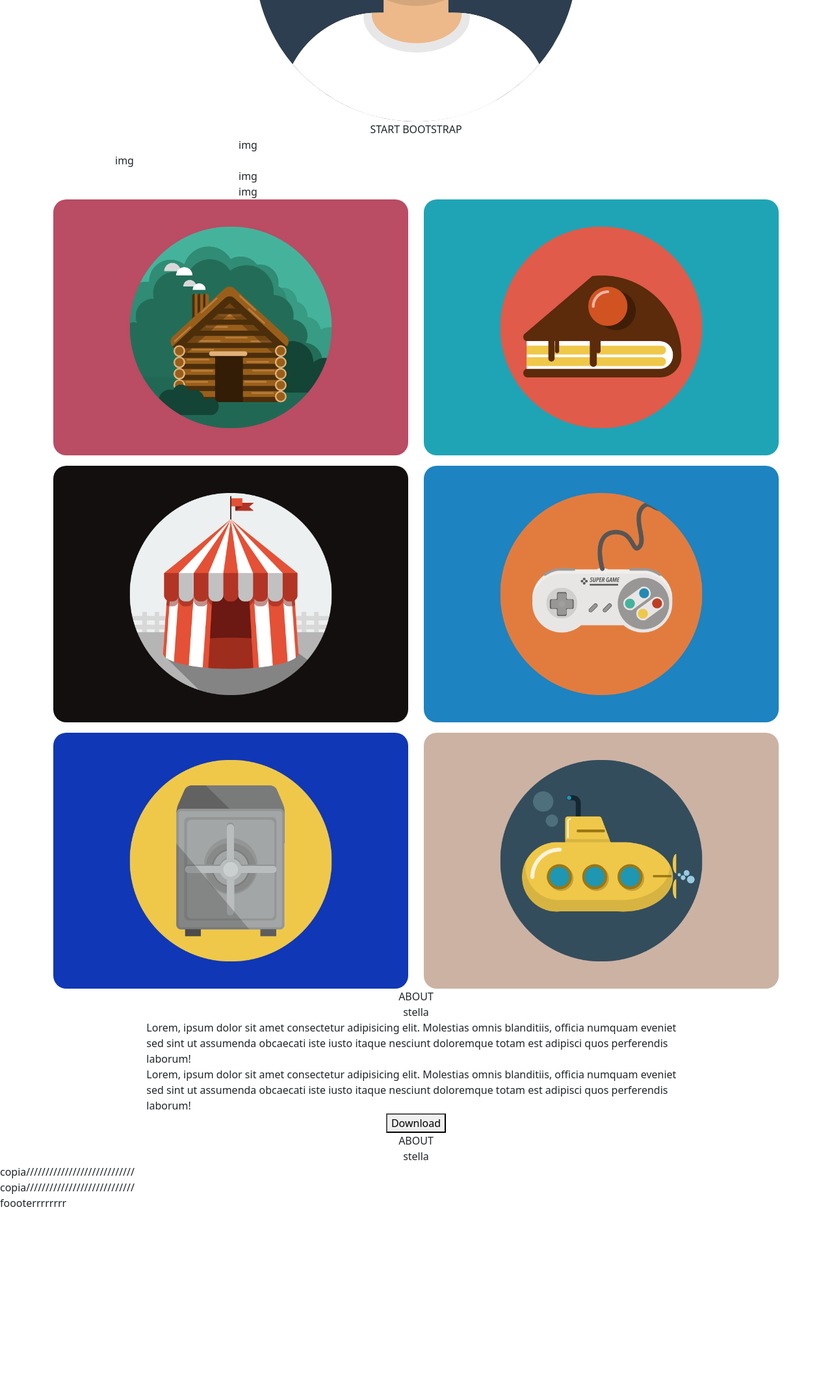
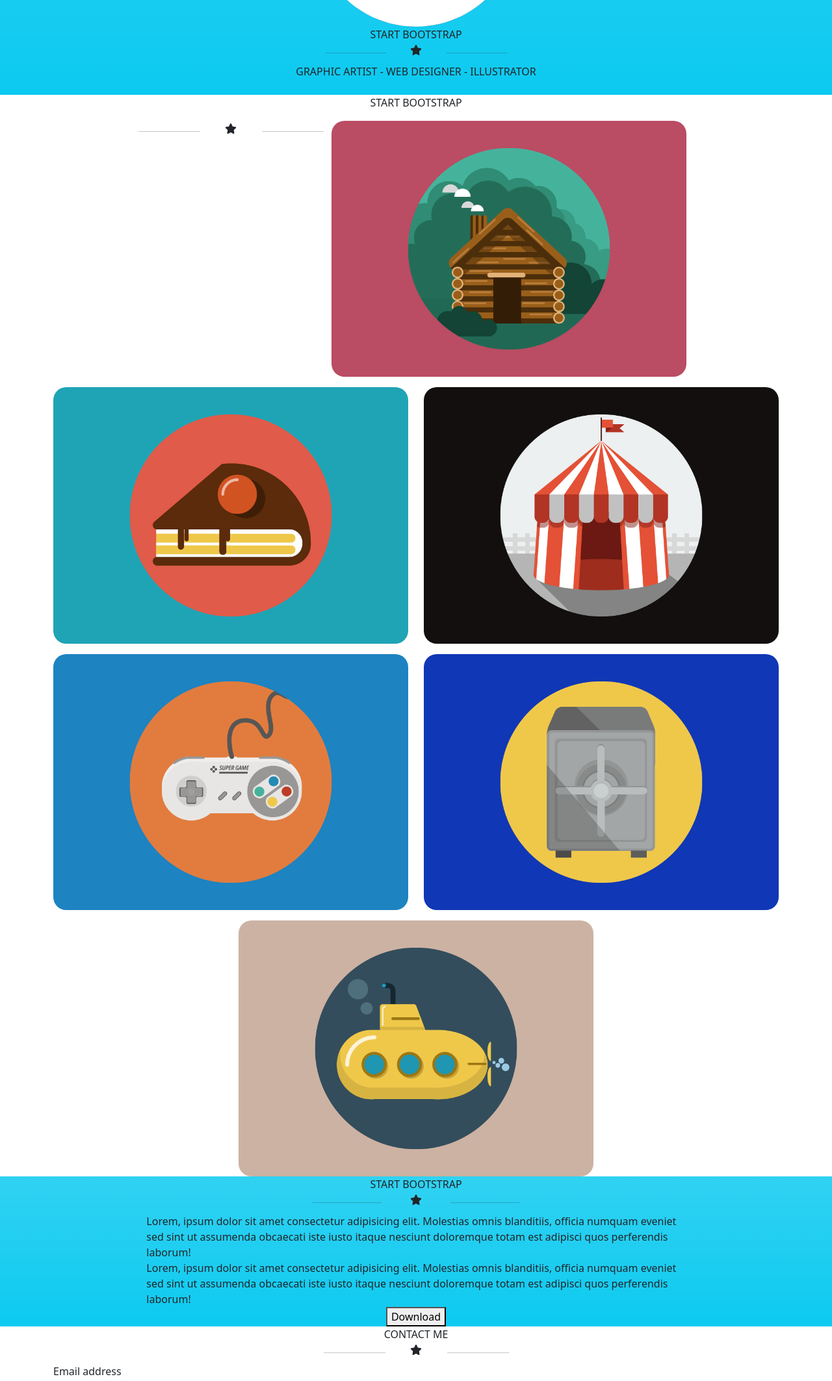
Before and after one commit to magnusson17/html-css-bootstrap-freelancer, a plain HTML site: page index.html in a window 1280 px wide. Shown: the part 440-2566 px from the top of the page at 65% size. Before the commit the page ends 2304 px from the top, so only its background shows below. Drawn offline with nearby package versions, Linux system fonts and the light colour scheme.

Commit message:
general improv

```diff
--- a/index.html
+++ b/index.html
@@ -8,120 +8,71 @@
 
     <link href="https://cdn.jsdelivr.net/npm/bootstrap@5.0.2/dist/css/bootstrap.min.css" rel="stylesheet"
         integrity="sha384-EVSTQN3/azprG1Anm3QDgpJLIm9Nao0Yz1ztcQTwFspd3yD65VohhpuuCOmLASjC" crossorigin="anonymous">
+
+    <link rel="stylesheet" href="https://cdnjs.cloudflare.com/ajax/libs/font-awesome/6.0.0/css/all.min.css"
+        integrity="sha512-9usAa10IRO0HhonpyAIVpjrylPvoDwiPUiKdWk5t3PyolY1cOd4DSE0Ga+ri4AuTroPR5aQvXU9xC6qOPnzFeg=="
+        crossorigin="anonymous" referrerpolicy="no-referrer" />
     <link rel="stylesheet" href="./asset/css/style.css">
     <title>Document</title>
 </head>
 
 <body>
-    <div class="container">
-        <div class="row">
+    <nav class="navbar navbar-light bg-dark p-4">
+        <div class="container-fluid">
+            <a class="navbar-brand text-white">START BOOTSTRAP</a>
+            <form class="d-flex">
+                <!-- <input class="form-control me-2" type="search" placeholder="Search" aria-label="Search"> -->
+                <button class="btn btn-outline-success" type="submit"><i class="fa-solid fa-bars"></i></button>
+            </form>
+        </div>
+    </nav>
+
+    <section id="section-1" class="bg-info bg-gradient">
+        <div class="container p-4">
+            <div class="row justify-content-center">
+
                 <div class="col-4">
-                Column
+                    <img src="./asset/img/avatar.svg" alt="avatar">
                 </div>
-            <div class="col-5">
 
+                <div class="col-12 text-center">
+                    START BOOTSTRAP
                 </div>
-            <div class="col-3">
-                Column
+
+                <div class="col-1 p-0">
+                    <hr>
                 </div>
-            <div class="col-md-1">
-                Column
+                <div class="col-1 text-center p-0">
+                    <i class="fa-solid fa-star"></i>
                 </div>
-            <div class="col-md-1">
-                Column
+                <div class="col-1 p-0">
+                    <hr>
                 </div>
-            <div class="col-md-1">
-                Column
+
+                <div class="col-12 text-center">
+                    GRAPHIC ARTIST - WEB DESIGNER - ILLUSTRATOR
                 </div>
             </div>
         </div>
+    </section>
 
+    <section id="section-2">
         <div class="container">
-        <div class="row">
-            <div class="col-3">
-
-            </div>
-            <div class="col-6">
-                <img src="./asset/img/avatar.svg" alt="avatar">
-            </div>
-            <div class="col-3">
-
-            </div>
-        </div>
+            <div class="row gy-3 justify-content-center">
+                <div class="col-12 text-center">
+                    START BOOTSTRAP
                 </div>
 
-    <div class="container">
-        <div class="row">
-            <div class="col-2">
-
+                <div class="col-1 p-0">
+                    <hr>
                 </div>
-            <div class="col-8 text-center">
-                START BOOTSTRAP
+                <div class="col-1 text-center p-0">
+                    <i class="fa-solid fa-star"></i>
                 </div>
-            <div class="col-2">
-
-            </div>
-        </div>
+                <div class="col-1 p-0">
+                    <hr>
                 </div>
 
-    <div class="container">
-        <div class="row">
-            <div class="col-3">
-
-            </div>
-            <div class="col-6">
-                img
-            </div>
-            <div class="col-3">
-
-            </div>
-        </div>
-    </div>
-
-    <div class="container">
-        <div class="row">
-            <div class="col-1">
-
-            </div>
-            <div class="col-9">
-                img
-            </div>
-            <div class="col-1">
-
-            </div>
-        </div>
-    </div>
-
-    <div class="container">
-        <div class="row">
-            <div class="col-3">
-
-            </div>
-            <div class="col-6">
-                img
-            </div>
-            <div class="col-3">
-
-            </div>
-        </div>
-    </div>
-
-    <div class="container">
-        <div class="row">
-            <div class="col-3">
-
-            </div>
-            <div class="col-6">
-                img
-            </div>
-            <div class="col-3">
-
-            </div>
-        </div>
-    </div>
-
-    <div class="container">
-        <div class="row gy-3">
                 <div class="div-img col-12 col-md-6">
                     <img class="w-100" src="./asset/img/cabin.png" alt="cabin">
                 </div>
@@ -142,42 +93,39 @@
                 </div>
             </div>
         </div>
+    </section>
 
-    <section>
+    <section id="section-3" class="bg-info bg-gradient">
         <div class="container-fluid">
-            <div class="row">
+            <div class="row justify-content-center">
                 <div class="col-12 text-center">
-                    ABOUT
+                    START BOOTSTRAP
+                </div>
+
+                <div class="col-1 p-0">
+                    <hr>
+                </div>
+                <div class="col-1 text-center p-0">
+                    <i class="fa-solid fa-star"></i>
+                </div>
+                <div class="col-1 p-0">
+                    <hr>
                 </div>
             </div>
 
-            <div class="row">
-                <div class="col-12 text-center">
-                    stella
-                </div>
-            </div>
-
-            <div class="row">
-                <div class="col-2"></div>
+            <div class="row justify-content-center">
                 <div class="col-8">
                     Lorem, ipsum dolor sit amet consectetur adipisicing elit. Molestias omnis blanditiis, officia
                     numquam eveniet sed sint ut assumenda obcaecati iste iusto itaque nesciunt doloremque totam est
                     adipisci quos perferendis laborum!
                 </div>
-                <div class="col-2"></div>
-            </div>
 
-            <div class="row">
-                <div class="col-2"></div>
                 <div class="col-8">
                     Lorem, ipsum dolor sit amet consectetur adipisicing elit. Molestias omnis blanditiis, officia
                     numquam eveniet sed sint ut assumenda obcaecati iste iusto itaque nesciunt doloremque totam est
                     adipisci quos perferendis laborum!
                 </div>
-                <div class="col-2"></div>
-            </div>
 
-            <div class="row">
                 <div class="col-12 text-center">
                     <button>Download</button>
                 </div>
@@ -185,32 +133,79 @@
         </div>
     </section>
 
-    <section>
+    <section id="section-4">
         <div class="container">
-            <div class="row">
+            <div class="row justify-content-center">
                 <div class="col-12 text-center">
-                    ABOUT
-                </div>
+                    CONTACT ME
                 </div>
 
-            <div class="row">
+                <div class="col-1 p-0">
+                    <hr>
+                </div>
+                <div class="col-1 text-center p-0">
+                    <i class="fa-solid fa-star"></i>
+                </div>
+                <div class="col-1 p-0">
+                    <hr>
+                </div>
+            <div>
+        </div>
+
+        <form>
+            <div class="mb-3">
+              <label for="exampleInputEmail1" class="form-label">Email address</label>
+              <input type="email" class="form-control" id="exampleInputEmail1" aria-describedby="emailHelp">
+              <div id="emailHelp" class="form-text">We'll never share your email with anyone else.</div>
+            </div>
+            <div class="mb-3">
+              <label for="exampleInputPassword1" class="form-label">Password</label>
+              <input type="password" class="form-control" id="exampleInputPassword1">
+            </div>
+            <div class="mb-3 form-check">
+              <input type="checkbox" class="form-check-input" id="exampleCheck1">
+              <label class="form-check-label" for="exampleCheck1">Check me out</label>
+            </div>
+            <button type="submit" class="btn btn-primary">Submit</button>
+          </form>
+    </section>
+
+    <section id="section-5" class="bg-secondary">
+        <div class="container text-white">
+            <div class="row justify-content-center">
                 <div class="col-12 text-center">
-                    stella
+                    LOCATION
                 </div>
+                <div class="col-12 text-center">
+                    via di qui 17
                 </div>
+
+                <div class="col-12 text-center">
+                    AROUND THE WEB
+                </div>
+                <div class="col-12 text-center">
+                    <i class="fa-brands fa-facebook-f"></i>
+                    <i class="fa-brands fa-google-plus-g"></i>
+                    <i class="fa-brands fa-twitter"></i>
+                    <i class="fa-brands fa-instagram"></i>
+                </div>
+
+                <div class="col-12 text-center">
+                    ABOUT FREELANCER
+                </div>
+                <div class="col-12 text-center">
+                    Lorem ipsum dolor, sit amet consectetur <a href="#">adipisicing elit</a>.
+                </div>
+            <div>
         </div>
     </section>
 
-    <section>
-        copia////////////////////////////
-    </section>
-
-    <section>
-        copia////////////////////////////
-    </section>
-
-    <footer>
-        foooterrrrrrrr
+    <footer class="bg-dark p-4">
+        <div class="container text-white">
+            <div class="row justify-content-center">
+                Copyright bla bla bla
+            </div>
+        </div>
     </footer>
 
     <script src="https://cdn.jsdelivr.net/npm/bootstrap@5.0.2/dist/js/bootstrap.bundle.min.js"
```
Lines whose indentation alone changed are shown as unchanged.
